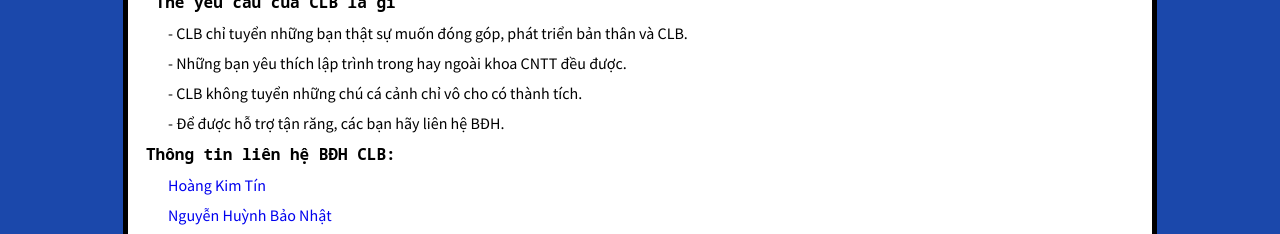
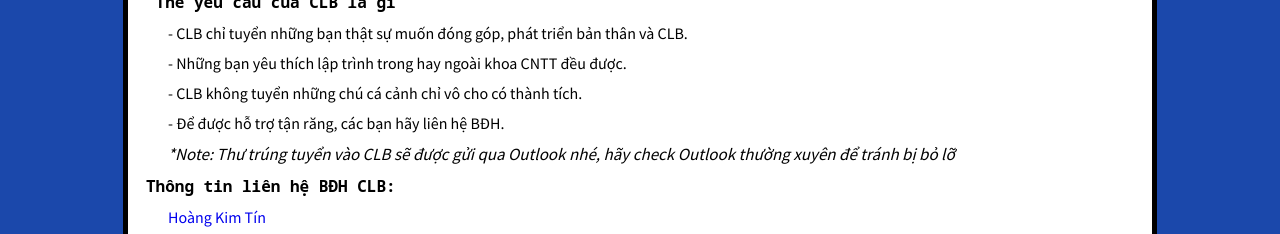
Before and after one commit to Alecdeptrai/QuynhAnhbeiu, a plain HTML site: page index.html in a window 1280 px wide. Shown: the part 940-1174 px from the top of the page. Drawn offline with Linux system fonts and the light colour scheme.

Commit message:
them note

```diff
--- a/index.html
+++ b/index.html
@@ -81,6 +81,9 @@
                 <li>
                     - Để được hỗ trợ tận răng, các bạn hãy liên hệ BĐH.
                 </li>
+                <li class="note">
+                    *Note: Thư trúng tuyển vào CLB sẽ được gửi qua Outlook nhé, hãy check Outlook thường xuyên để tránh bị bỏ lỡ
+                </li>
             </ul>
             <ul class="container-lists">
                 <h4>Thông tin liên hệ BĐH CLB:</h4>
--- a/style.css
+++ b/style.css
@@ -89,3 +89,10 @@ body {
     margin: 10px 0;
     text-align: center;
 }
+
+.note{
+    font-style: oblique ;
+    font-weight: 900;
+    color: rgb(0, 0, 0) ;
+    font-size: 17px;
+}
```
